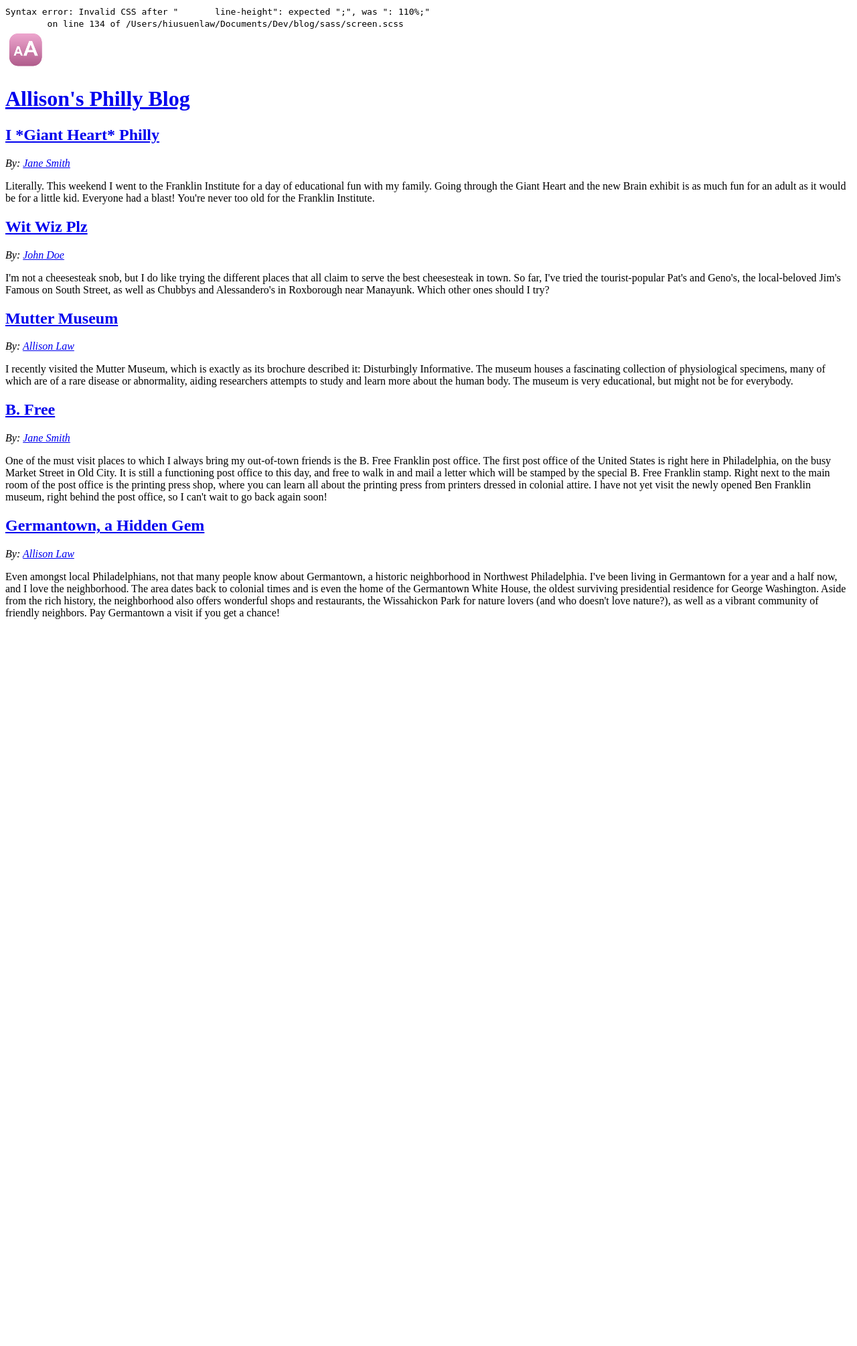
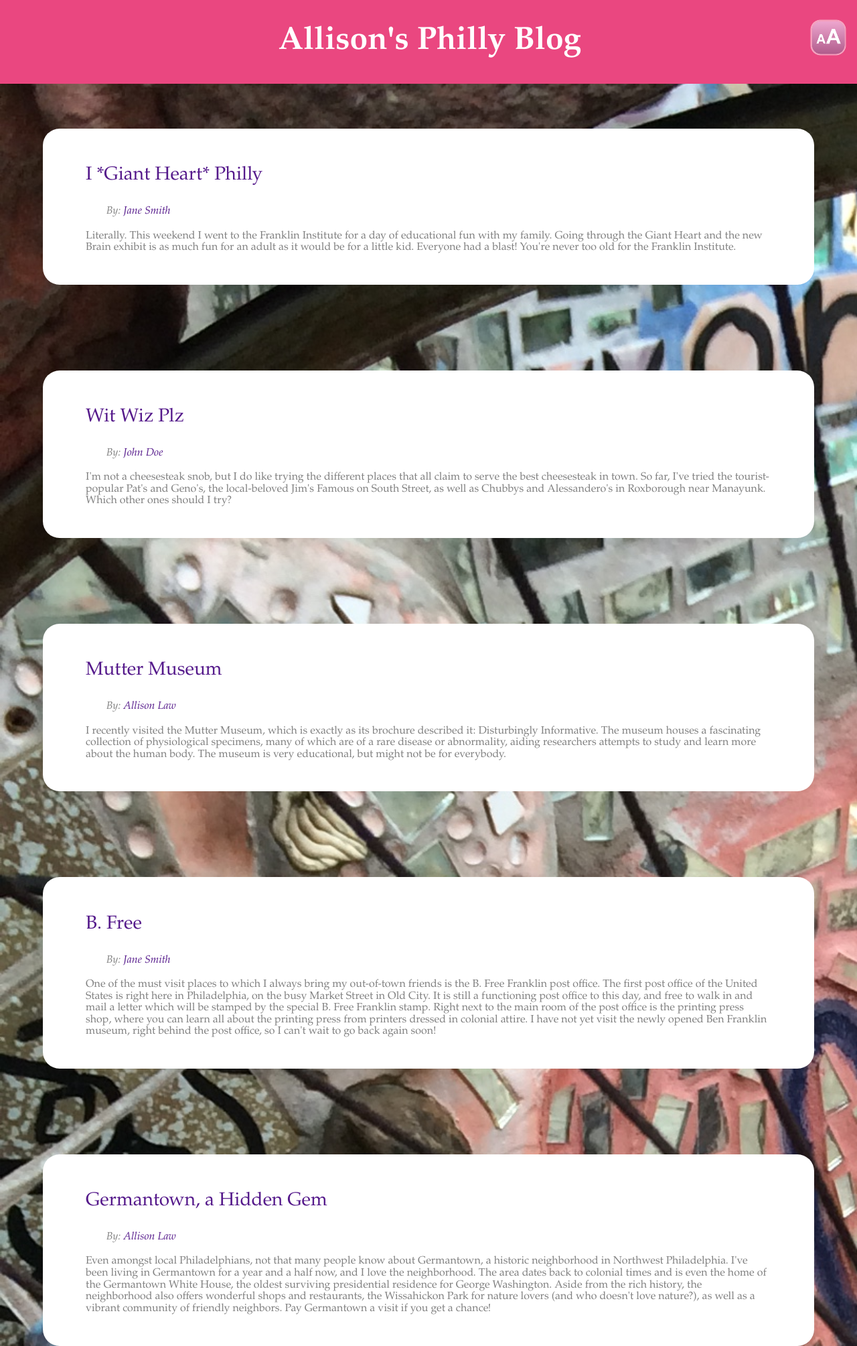
Before and after one commit to allisondev/blog, a PHP site: page / in a window 1280 px wide. Shown: the whole page at 67% size. Before the commit the page ends 924 px from the top, so only its background shows below. Run offline with PHP 8.4, Linux system fonts and the light colour scheme; data comes from the database, SQL or seed files in the repository; some libraries are stand-ins or nearby versions.

Commit message:
Fixed missing semicolon

```diff
--- a/sass/screen.scss
+++ b/sass/screen.scss
@@ -130,8 +130,8 @@ article {
   }
 
   p {
-  	padding: 2% 0%
-  	line-height: 110%;
+  	padding: 2% 0%;
+  	line-height: 1.1em;
   }
 
 }
--- a/stylesheets/screen.css
+++ b/stylesheets/screen.css
@@ -1,77 +1,161 @@
-/*
-Syntax error: Invalid CSS after "  	line-height": expected ";", was ": 110%;"
-        on line 134 of /Users/hiusuenlaw/Documents/Dev/blog/sass/screen.scss
+/* Welcome to Compass.
+ * In this file you should write your main styles. (or centralize your imports)
+ * Import this file using the following HTML or equivalent:
+ * <link href="/stylesheets/screen.css" media="screen, projection" rel="stylesheet" type="text/css" /> */
+html, body, div, span, applet, object, iframe,
+h1, h2, h3, h4, h5, h6, p, blockquote, pre,
+a, abbr, acronym, address, big, cite, code,
+del, dfn, em, img, ins, kbd, q, s, samp,
+small, strike, strong, sub, sup, tt, var,
+b, u, i, center,
+dl, dt, dd, ol, ul, li,
+fieldset, form, label, legend,
+table, caption, tbody, tfoot, thead, tr, th, td,
+article, aside, canvas, details, embed,
+figure, figcaption, footer, header, hgroup,
+menu, nav, output, ruby, section, summary,
+time, mark, audio, video {
+  margin: 0;
+  padding: 0;
+  border: 0;
+  font: inherit;
+  font-size: 100%;
+  vertical-align: baseline;
+}
 
-Backtrace:
-/Users/hiusuenlaw/Documents/Dev/blog/sass/screen.scss:134
-/Library/Ruby/Gems/2.0.0/gems/sass-3.2.19/lib/sass/scss/parser.rb:1147:in `expected'
-/Library/Ruby/Gems/2.0.0/gems/sass-3.2.19/lib/sass/scss/parser.rb:1085:in `expected'
-/Library/Ruby/Gems/2.0.0/gems/sass-3.2.19/lib/sass/scss/parser.rb:1080:in `tok!'
-/Library/Ruby/Gems/2.0.0/gems/sass-3.2.19/lib/sass/scss/parser.rb:586:in `block in declaration_or_ruleset'
-/Library/Ruby/Gems/2.0.0/gems/sass-3.2.19/lib/sass/scss/parser.rb:1123:in `call'
-/Library/Ruby/Gems/2.0.0/gems/sass-3.2.19/lib/sass/scss/parser.rb:1123:in `rethrow'
-/Library/Ruby/Gems/2.0.0/gems/sass-3.2.19/lib/sass/scss/parser.rb:592:in `declaration_or_ruleset'
-/Library/Ruby/Gems/2.0.0/gems/sass-3.2.19/lib/sass/scss/parser.rb:554:in `block_child'
-/Library/Ruby/Gems/2.0.0/gems/sass-3.2.19/lib/sass/scss/parser.rb:543:in `block_contents'
-/Library/Ruby/Gems/2.0.0/gems/sass-3.2.19/lib/sass/scss/parser.rb:535:in `block'
-/Library/Ruby/Gems/2.0.0/gems/sass-3.2.19/lib/sass/scss/parser.rb:529:in `ruleset'
-/Library/Ruby/Gems/2.0.0/gems/sass-3.2.19/lib/sass/scss/parser.rb:591:in `block in declaration_or_ruleset'
-/Library/Ruby/Gems/2.0.0/gems/sass-3.2.19/lib/sass/scss/parser.rb:1123:in `call'
-/Library/Ruby/Gems/2.0.0/gems/sass-3.2.19/lib/sass/scss/parser.rb:1123:in `rethrow'
-/Library/Ruby/Gems/2.0.0/gems/sass-3.2.19/lib/sass/scss/parser.rb:592:in `declaration_or_ruleset'
-/Library/Ruby/Gems/2.0.0/gems/sass-3.2.19/lib/sass/scss/parser.rb:554:in `block_child'
-/Library/Ruby/Gems/2.0.0/gems/sass-3.2.19/lib/sass/scss/parser.rb:546:in `block_contents'
-/Library/Ruby/Gems/2.0.0/gems/sass-3.2.19/lib/sass/scss/parser.rb:535:in `block'
-/Library/Ruby/Gems/2.0.0/gems/sass-3.2.19/lib/sass/scss/parser.rb:529:in `ruleset'
-/Library/Ruby/Gems/2.0.0/gems/sass-3.2.19/lib/sass/scss/parser.rb:553:in `block_child'
-/Library/Ruby/Gems/2.0.0/gems/sass-3.2.19/lib/sass/scss/parser.rb:546:in `block_contents'
-/Library/Ruby/Gems/2.0.0/gems/sass-3.2.19/lib/sass/scss/parser.rb:82:in `stylesheet'
-/Library/Ruby/Gems/2.0.0/gems/sass-3.2.19/lib/sass/scss/parser.rb:27:in `parse'
-/Library/Ruby/Gems/2.0.0/gems/sass-3.2.19/lib/sass/engine.rb:342:in `_to_tree'
-/Library/Ruby/Gems/2.0.0/gems/sass-3.2.19/lib/sass/engine.rb:315:in `_render'
-/Library/Ruby/Gems/2.0.0/gems/sass-3.2.19/lib/sass/engine.rb:262:in `render'
-/Library/Ruby/Gems/2.0.0/gems/compass-import-once-1.0.4/lib/compass/import-once/engine.rb:17:in `block in render'
-/Library/Ruby/Gems/2.0.0/gems/compass-import-once-1.0.4/lib/compass/import-once/engine.rb:29:in `with_import_scope'
-/Library/Ruby/Gems/2.0.0/gems/compass-import-once-1.0.4/lib/compass/import-once/engine.rb:16:in `render'
-/Library/Ruby/Gems/2.0.0/gems/compass-0.12.7/lib/compass/compiler.rb:139:in `block (2 levels) in compile'
-/Library/Ruby/Gems/2.0.0/gems/compass-0.12.7/lib/compass/compiler.rb:126:in `timed'
-/Library/Ruby/Gems/2.0.0/gems/compass-0.12.7/lib/compass/compiler.rb:138:in `block in compile'
-/Library/Ruby/Gems/2.0.0/gems/compass-0.12.7/lib/compass/logger.rb:45:in `red'
-/Library/Ruby/Gems/2.0.0/gems/compass-0.12.7/lib/compass/compiler.rb:137:in `compile'
-/Library/Ruby/Gems/2.0.0/gems/compass-0.12.7/lib/compass/compiler.rb:118:in `compile_if_required'
-/Library/Ruby/Gems/2.0.0/gems/compass-0.12.7/lib/compass/compiler.rb:103:in `block (2 levels) in run'
-/Library/Ruby/Gems/2.0.0/gems/compass-0.12.7/lib/compass/compiler.rb:101:in `each'
-/Library/Ruby/Gems/2.0.0/gems/compass-0.12.7/lib/compass/compiler.rb:101:in `block in run'
-/Library/Ruby/Gems/2.0.0/gems/compass-0.12.7/lib/compass/compiler.rb:126:in `timed'
-/Library/Ruby/Gems/2.0.0/gems/compass-0.12.7/lib/compass/compiler.rb:100:in `run'
-/Library/Ruby/Gems/2.0.0/gems/compass-0.12.7/lib/compass/commands/watch_project.rb:147:in `recompile'
-/Library/Ruby/Gems/2.0.0/gems/fssm-0.2.10/lib/fssm/path.rb:73:in `call'
-/Library/Ruby/Gems/2.0.0/gems/fssm-0.2.10/lib/fssm/path.rb:73:in `run_callback'
-/Library/Ruby/Gems/2.0.0/gems/fssm-0.2.10/lib/fssm/path.rb:55:in `callback_action'
-/Library/Ruby/Gems/2.0.0/gems/fssm-0.2.10/lib/fssm/path.rb:35:in `update'
-/Library/Ruby/Gems/2.0.0/gems/fssm-0.2.10/lib/fssm/state/directory.rb:39:in `block in modified'
-/Library/Ruby/Gems/2.0.0/gems/fssm-0.2.10/lib/fssm/state/directory.rb:37:in `each'
-/Library/Ruby/Gems/2.0.0/gems/fssm-0.2.10/lib/fssm/state/directory.rb:37:in `modified'
-/Library/Ruby/Gems/2.0.0/gems/fssm-0.2.10/lib/fssm/state/directory.rb:18:in `refresh'
-/Library/Ruby/Gems/2.0.0/gems/fssm-0.2.10/lib/fssm/backends/polling.rb:17:in `block (2 levels) in run'
-/Library/Ruby/Gems/2.0.0/gems/fssm-0.2.10/lib/fssm/backends/polling.rb:17:in `each'
-/Library/Ruby/Gems/2.0.0/gems/fssm-0.2.10/lib/fssm/backends/polling.rb:17:in `block in run'
-/Library/Ruby/Gems/2.0.0/gems/fssm-0.2.10/lib/fssm/backends/polling.rb:15:in `loop'
-/Library/Ruby/Gems/2.0.0/gems/fssm-0.2.10/lib/fssm/backends/polling.rb:15:in `run'
-/Library/Ruby/Gems/2.0.0/gems/fssm-0.2.10/lib/fssm/monitor.rb:26:in `run'
-/Library/Ruby/Gems/2.0.0/gems/fssm-0.2.10/lib/fssm.rb:70:in `monitor'
-/Library/Ruby/Gems/2.0.0/gems/compass-0.12.7/lib/compass/commands/watch_project.rb:87:in `perform'
-/Library/Ruby/Gems/2.0.0/gems/compass-0.12.7/lib/compass/commands/base.rb:18:in `execute'
-/Library/Ruby/Gems/2.0.0/gems/compass-0.12.7/lib/compass/commands/project_base.rb:19:in `execute'
-/Library/Ruby/Gems/2.0.0/gems/compass-0.12.7/lib/compass/exec/sub_command_ui.rb:43:in `perform!'
-/Library/Ruby/Gems/2.0.0/gems/compass-0.12.7/lib/compass/exec/sub_command_ui.rb:15:in `run!'
-/Library/Ruby/Gems/2.0.0/gems/compass-0.12.7/bin/compass:30:in `block in <top (required)>'
-/Library/Ruby/Gems/2.0.0/gems/compass-0.12.7/bin/compass:44:in `call'
-/Library/Ruby/Gems/2.0.0/gems/compass-0.12.7/bin/compass:44:in `<top (required)>'
-/usr/bin/compass:23:in `load'
-/usr/bin/compass:23:in `<main>'
-*/
-body:before {
-  white-space: pre;
-  font-family: monospace;
-  content: "Syntax error: Invalid CSS after \"  	line-height\": expected \";\", was \": 110%;\"\A         on line 134 of /Users/hiusuenlaw/Documents/Dev/blog/sass/screen.scss"; }
+html {
+  line-height: 1;
+}
+
+ol, ul {
+  list-style: none;
+}
+
+table {
+  border-collapse: collapse;
+  border-spacing: 0;
+}
+
+caption, th, td {
+  text-align: left;
+  font-weight: normal;
+  vertical-align: middle;
+}
+
+q, blockquote {
+  quotes: none;
+}
+q:before, q:after, blockquote:before, blockquote:after {
+  content: "";
+  content: none;
+}
+
+a img {
+  border: none;
+}
+
+article, aside, details, figcaption, figure, footer, header, hgroup, menu, nav, section, summary {
+  display: block;
+}
+
+html {
+  background-image: url("../images/magic_wheel.jpg");
+  background-repeat: repeat;
+  background-size: 300%;
+  background-attachment: fixed;
+  font-size: 1em;
+  font-family: "Book Antiqua";
+}
+
+body {
+  margin: 0;
+  padding: 0;
+}
+
+header {
+  background-color: #ea4780;
+  font-size: 1.5em;
+  font-weight: bold;
+  text-align: center;
+  padding: 1% 0% 1% 5%;
+  margin: 0 auto;
+  width: 100%;
+  top: 0;
+  position: fixed;
+  z-index: 1;
+}
+header h1 {
+  width: 100%;
+}
+header h1 a {
+  display: block;
+  padding: 2%;
+  text-decoration: none;
+  color: white;
+  font-size: 2em;
+}
+@media (max-width: 768px) {
+  header h1 a {
+    padding: 5% 0%;
+  }
+}
+@media (max-width: 480px) {
+  header h1 a {
+    font-size: 1.75em;
+  }
+}
+header h1 a:hover {
+  text-decoration: none;
+}
+header #larger-text-icon {
+  z-index: 1;
+  padding: 0% 5% 0% 0%;
+  margin: 1%;
+  float: right;
+}
+
+div#content {
+  height: 80%;
+  width: 100%;
+  position: relative;
+  top: 8em;
+  margin-top: 5%;
+}
+
+article {
+  margin: 5% 5% 10%;
+  padding: 2% 5%;
+  color: gray;
+  background-color: white;
+  border-radius: 25px;
+}
+article h2 {
+  font-size: 1.75em;
+  padding: 3% 0%;
+}
+article em {
+  font-style: italic;
+  padding: 3%;
+}
+article a {
+  text-decoration: none;
+  color: #551a8b;
+}
+article a:hover {
+  text-decoration: underline;
+}
+article a:visited {
+  color: #b82a4b;
+}
+article p {
+  padding: 2% 0%;
+  line-height: 1.1em;
+}
+
+.larger-text {
+  font-size: 1.10em;
+}
+
+.largest-text {
+  font-size: 1.25em;
+}
```
